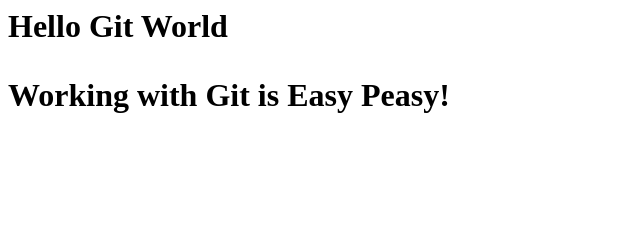
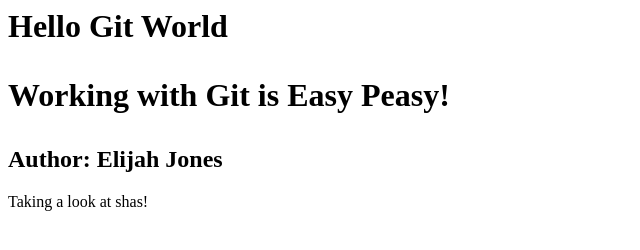
Before and after one commit to elyjah999/elyjah999, a plain HTML site: page index.html in a window 1280 px wide. Shown: the whole page, without its empty margins (0-640 px from the left). Drawn offline with Linux system fonts and the light colour scheme.

Commit message:
new stuff

```diff
--- a/index.html
+++ b/index.html
@@ -2,3 +2,9 @@
 <div>
     <p>Working with Git is Easy Peasy!</p>
 </div>
+<h2>Author: Elijah Jones</h2>
+
+<div>
+
+    <p>Taking a look at shas!</p>
+</div>
```
